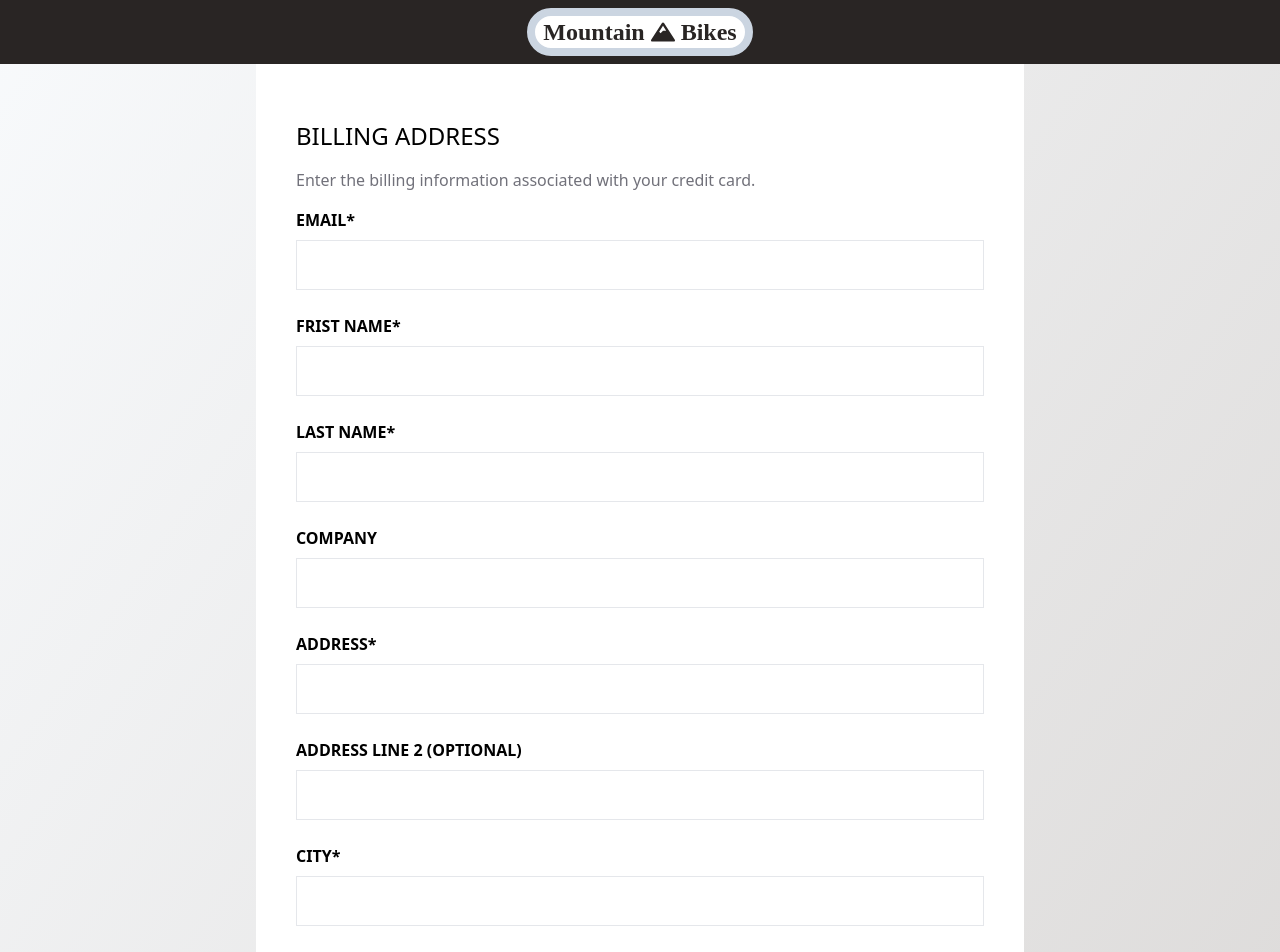
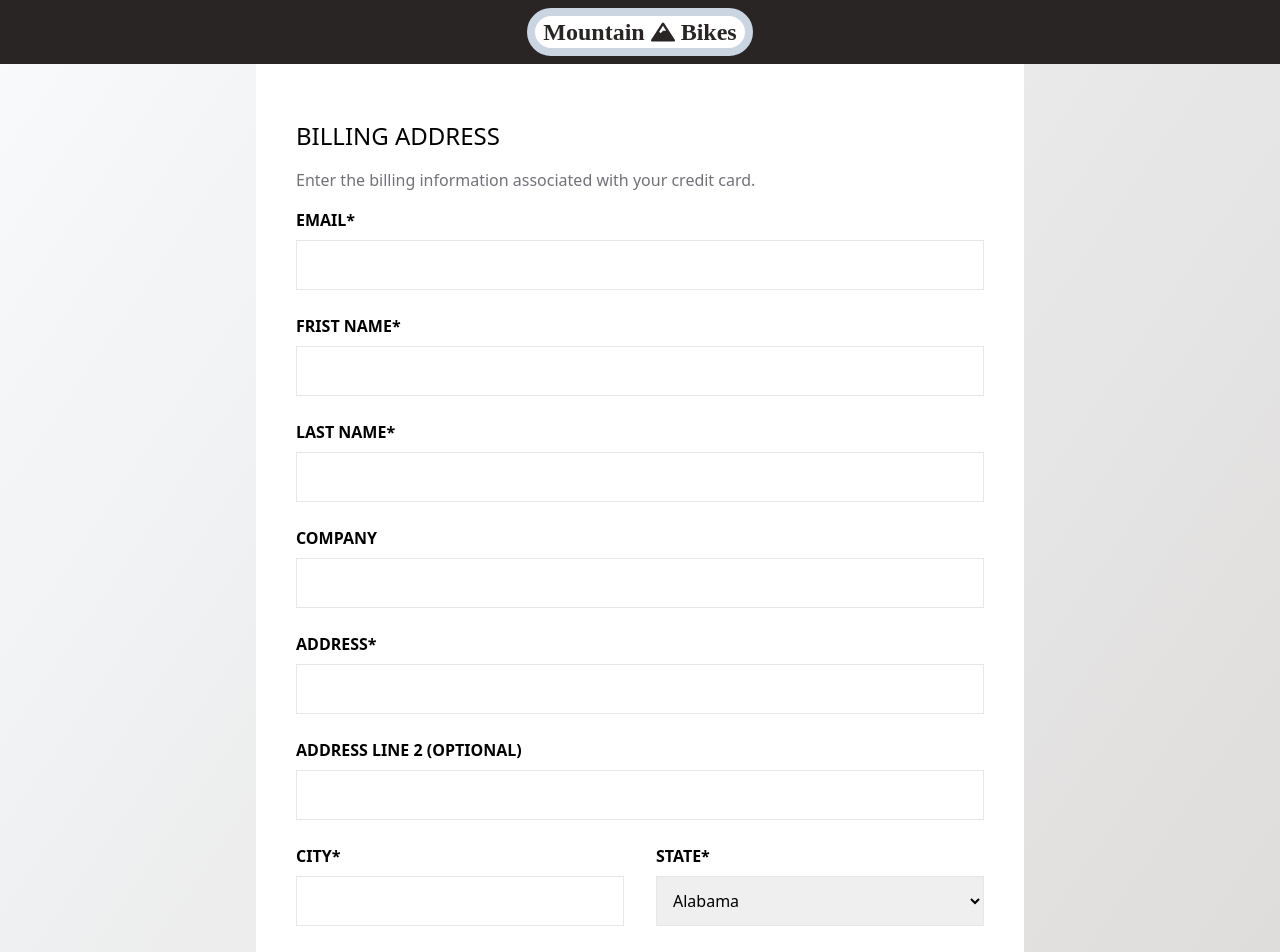
Before and after one commit to jordanruhle/ecommerce, a React (Create React App) app in the folder client/: page /checkout in a window 1280 px wide. Shown: the top 952 px of the page. Built offline with nearby package versions, Linux system fonts and the light colour scheme.

Commit message:
added states to billing and shipping forms

```diff
--- a/client/src/components/CheckoutComponents/BillingInfo.jsx
+++ b/client/src/components/CheckoutComponents/BillingInfo.jsx
@@ -1,6 +1,6 @@
 import React from 'react'
 
-const BillingInfo = ({CheckoutChangeHandler}) => {
+const BillingInfo = ({ CheckoutChangeHandler }) => {
     return (
         <div>
             {/*----------- Billing Address ------------ */}
@@ -38,9 +38,67 @@
                 <input onChange={CheckoutChangeHandler} type="text" name="billingAddress2" className=' w-full p-3 border' />
             </div>
             {/*---------- City ---------- */}
-            <div className='mb-6'>
-                <p className='text-md font-semibold mb-2 uppercase'>City*</p>
-                <input onChange={CheckoutChangeHandler} type="text" name="billingCity" className=' w-full p-3 border' />
+            <div className='mb-6 flex'>
+                <div className='mb-6 w-full mr-8'>
+                    <p className='text-md font-semibold mb-2 uppercase'>City*</p>
+                    <input onChange={CheckoutChangeHandler} type="text" name="billingCity" className=' w-full p-3 border' />
+                </div>
+                {/*---------- State ---------- */}
+                <div className='mb-6 w-full'>
+                    <p className='text-md font-semibold mb-2 uppercase'>State*</p>
+                    <select onChange={CheckoutChangeHandler} type="text" name='billingState' className='mb-2 w-full p-3 border'>State*
+                        <option value="AL">Alabama</option>
+                        <option value="AK">Alaska</option>
+                        <option value="AZ">Arizona</option>
+                        <option value="AR">Arkansas</option>
+                        <option value="CA">California</option>
+                        <option value="CT">Connecticut</option>
+                        <option value="CO">Colorado</option>
+                        <option value="DE">Delaware</option>
+                        <option value="FL">Florida</option>
+                        <option value="GA">Georgia</option>
+                        <option value="HI">Hawaii</option>
+                        <option value="ID">Idaho</option>
+                        <option value="IL">Illinois</option>
+                        <option value="IN">Indiana</option>
+                        <option value="IA">Iowa</option>
+                        <option value="KS">Kansas</option>
+                        <option value="KY">Kentucky</option>
+                        <option value="LA">Louisiana</option>
+                        <option value="ME">Maine</option>
+                        <option value="MD">Maryland</option>
+                        <option value="MA">Massachusetts</option>
+                        <option value="MI">Michigan</option>
+                        <option value="MN">Minnesota</option>
+                        <option value="MS">Mississippi</option>
+                        <option value="MO">Missouri</option>
+                        <option value="MT">Montana</option>
+                        <option value="NE">Nebraska</option>
+                        <option value="NV">Nevada</option>
+                        <option value="NH">New Hampshire</option>
+                        <option value="NJ">New Jersey</option>
+                        <option value="NM">New Mexico</option>
+                        <option value="NY">New York</option>
+                        <option value="NC">North Carolina</option>
+                        <option value="ND">North Dakota</option>
+                        <option value="OH">Ohio</option>
+                        <option value="OK">Oklahoma</option>
+                        <option value="OR">Oregon</option>
+                        <option value="PA">Pennsylvania</option>
+                        <option value="RI">Rhode Island</option>
+                        <option value="SC">South Carolina</option>
+                        <option value="SD">South Dakota</option>
+                        <option value="TN">Tennessee</option>
+                        <option value="TX">Texas</option>
+                        <option value="UT">Utah</option>
+                        <option value="VT">Vermont</option>
+                        <option value="VA">Virginia</option>
+                        <option value="WA">Washington</option>
+                        <option value="WV">West Virginia</option>
+                        <option value="WI">Wisonsin</option>
+                        <option value="WY">Wyoming</option>
+                    </select>
+                </div>
             </div>
             {/*---------- Zip/Postal Code ---------- */}
             <div className='mb-6'>
--- a/client/src/components/CheckoutComponents/CheckoutForm.jsx
+++ b/client/src/components/CheckoutComponents/CheckoutForm.jsx
@@ -23,6 +23,7 @@
             address: "",
             address2: "",
             city: "",
+            state: "",
             zip: 0,
             phone: 0,
             sameAddress: true
@@ -34,6 +35,7 @@
             address: "",
             address2: "",
             city: "",
+            state: "",
             zip: 0
         },
         status: 'pending',
@@ -136,6 +138,7 @@
                 address: orderInfo.billing.address,
                 address2: orderInfo.billing.address2,
                 city: orderInfo.billing.city,
+                state: orderInfo.billing.state,
                 zip: orderInfo.billing.zip
             }
         }))
@@ -150,6 +153,7 @@
                 address: "",
                 address2: "",
                 city: "",
+                state: "",
                 zip: 0
             }
         }))
--- a/client/src/components/CheckoutComponents/ShippingAddressForm.jsx
+++ b/client/src/components/CheckoutComponents/ShippingAddressForm.jsx
@@ -1,7 +1,7 @@
 import React from 'react'
 
 
-const ShippingAddressForm = ({CheckoutChangeHandler}) => {
+const ShippingAddressForm = ({ CheckoutChangeHandler }) => {
     return (
         <div>
             <p>Enter new shipping address below:</p>
@@ -9,37 +9,95 @@
             {/*---------- Shipping First Name ---------- */}
             <div className=' my-6'>
                 <p className='text-md font-semibold mb-2 uppercase focus:bg-slate-50'>Frist Name*</p>
-                <input onChange={ CheckoutChangeHandler } type="text" name="shippingFirstName" className=' w-full p-3 border' />
+                <input onChange={CheckoutChangeHandler} type="text" name="shippingFirstName" className=' w-full p-3 border' />
             </div>
             {/*---------- Shipping Last Name ---------- */}
             <div className='mb-6'>
                 <p className='text-md font-semibold mb-2 uppercase'>Last Name*</p>
-                <input onChange={ CheckoutChangeHandler } type="text" name="shippingLastName" className=' w-full p-3 border' />
+                <input onChange={CheckoutChangeHandler} type="text" name="shippingLastName" className=' w-full p-3 border' />
             </div>
             {/*---------- Shipping Company ---------- */}
             <div className='mb-6'>
                 <p className='text-md font-semibold mb-2 uppercase'>Company</p>
-                <input onChange={ CheckoutChangeHandler } type="text" name="shippingCompany" className=' w-full p-3 border' />
+                <input onChange={CheckoutChangeHandler} type="text" name="shippingCompany" className=' w-full p-3 border' />
             </div>
             {/*---------- Shipping Address ---------- */}
             <div className='mb-6'>
                 <p className='text-md font-semibold mb-2 uppercase'>Address*</p>
-                <input onChange={ CheckoutChangeHandler } type="text" name="shippingAddress" className=' w-full p-3 border' />
+                <input onChange={CheckoutChangeHandler} type="text" name="shippingAddress" className=' w-full p-3 border' />
             </div>
             {/*---------- Shipping Address Line 2 ---------- */}
             <div className='mb-6'>
                 <p className='text-md font-semibold mb-2 uppercase'>Address Line 2 (Optional)</p>
-                <input onChange={ CheckoutChangeHandler } type="text" name="shippingAddress2" className=' w-full p-3 border' />
+                <input onChange={CheckoutChangeHandler} type="text" name="shippingAddress2" className=' w-full p-3 border' />
             </div>
             {/*---------- Shipping City ---------- */}
-            <div className='mb-6'>
-                <p className='text-md font-semibold mb-2 uppercase'>City*</p>
-                <input onChange={ CheckoutChangeHandler } type="text" name="shippingCity" className=' w-full p-3 border' />
+            <div className='mb-6 flex'>
+                <div className='mb-6 w-full mr-8'>
+                    <p className='text-md font-semibold mb-2 uppercase'>City*</p>
+                    <input onChange={CheckoutChangeHandler} type="text" name="shippingCity" className=' w-full p-3 border' />
+                </div>
+                {/*---------- Shipping State ---------- */}
+                <div className='mb-6 w-full'>
+                    <p className='text-md font-semibold mb-2 uppercase'>State*</p>
+                    <select onChange={CheckoutChangeHandler} type="text" name='shippingState' className='mb-2 w-full p-3 border'>State*
+                        <option value="AL">Alabama</option>
+                        <option value="AK">Alaska</option>
+                        <option value="AZ">Arizona</option>
+                        <option value="AR">Arkansas</option>
+                        <option value="CA">California</option>
+                        <option value="CT">Connecticut</option>
+                        <option value="CO">Colorado</option>
+                        <option value="DE">Delaware</option>
+                        <option value="FL">Florida</option>
+                        <option value="GA">Georgia</option>
+                        <option value="HI">Hawaii</option>
+                        <option value="ID">Idaho</option>
+                        <option value="IL">Illinois</option>
+                        <option value="IN">Indiana</option>
+                        <option value="IA">Iowa</option>
+                        <option value="KS">Kansas</option>
+                        <option value="KY">Kentucky</option>
+                        <option value="LA">Louisiana</option>
+                        <option value="ME">Maine</option>
+                        <option value="MD">Maryland</option>
+                        <option value="MA">Massachusetts</option>
+                        <option value="MI">Michigan</option>
+                        <option value="MN">Minnesota</option>
+                        <option value="MS">Mississippi</option>
+                        <option value="MO">Missouri</option>
+                        <option value="MT">Montana</option>
+                        <option value="NE">Nebraska</option>
+                        <option value="NV">Nevada</option>
+                        <option value="NH">New Hampshire</option>
+                        <option value="NJ">New Jersey</option>
+                        <option value="NM">New Mexico</option>
+                        <option value="NY">New York</option>
+                        <option value="NC">North Carolina</option>
+                        <option value="ND">North Dakota</option>
+                        <option value="OH">Ohio</option>
+                        <option value="OK">Oklahoma</option>
+                        <option value="OR">Oregon</option>
+                        <option value="PA">Pennsylvania</option>
+                        <option value="RI">Rhode Island</option>
+                        <option value="SC">South Carolina</option>
+                        <option value="SD">South Dakota</option>
+                        <option value="TN">Tennessee</option>
+                        <option value="TX">Texas</option>
+                        <option value="UT">Utah</option>
+                        <option value="VT">Vermont</option>
+                        <option value="VA">Virginia</option>
+                        <option value="WA">Washington</option>
+                        <option value="WV">West Virginia</option>
+                        <option value="WI">Wisonsin</option>
+                        <option value="WY">Wyoming</option>
+                    </select>
+                </div>
             </div>
             {/*---------- Shipping Zip/Postal Code ---------- */}
             <div className='mb-6'>
                 <p className='text-md font-semibold mb-2 uppercase'>Zip/Postal Code*</p>
-                <input onChange={ CheckoutChangeHandler } type="text" name="shippingZip" className=' w-full p-3 border' />
+                <input onChange={CheckoutChangeHandler} type="text" name="shippingZip" className=' w-full p-3 border' />
             </div>
         </div>
     )
```
Also changed, not shown: client/src/views/AdminOrders.jsx (+7 -8 lines), 1 other file (tests, documents, lock files or other folders).
